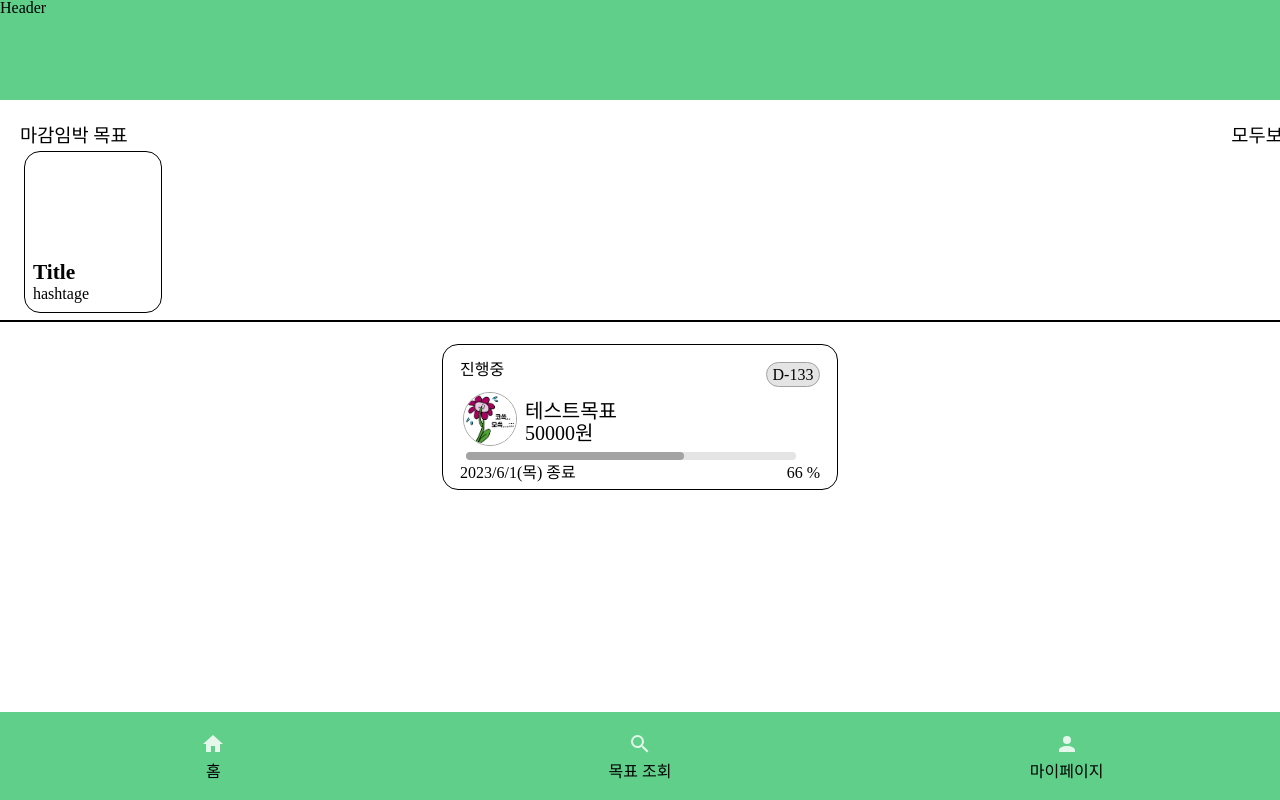
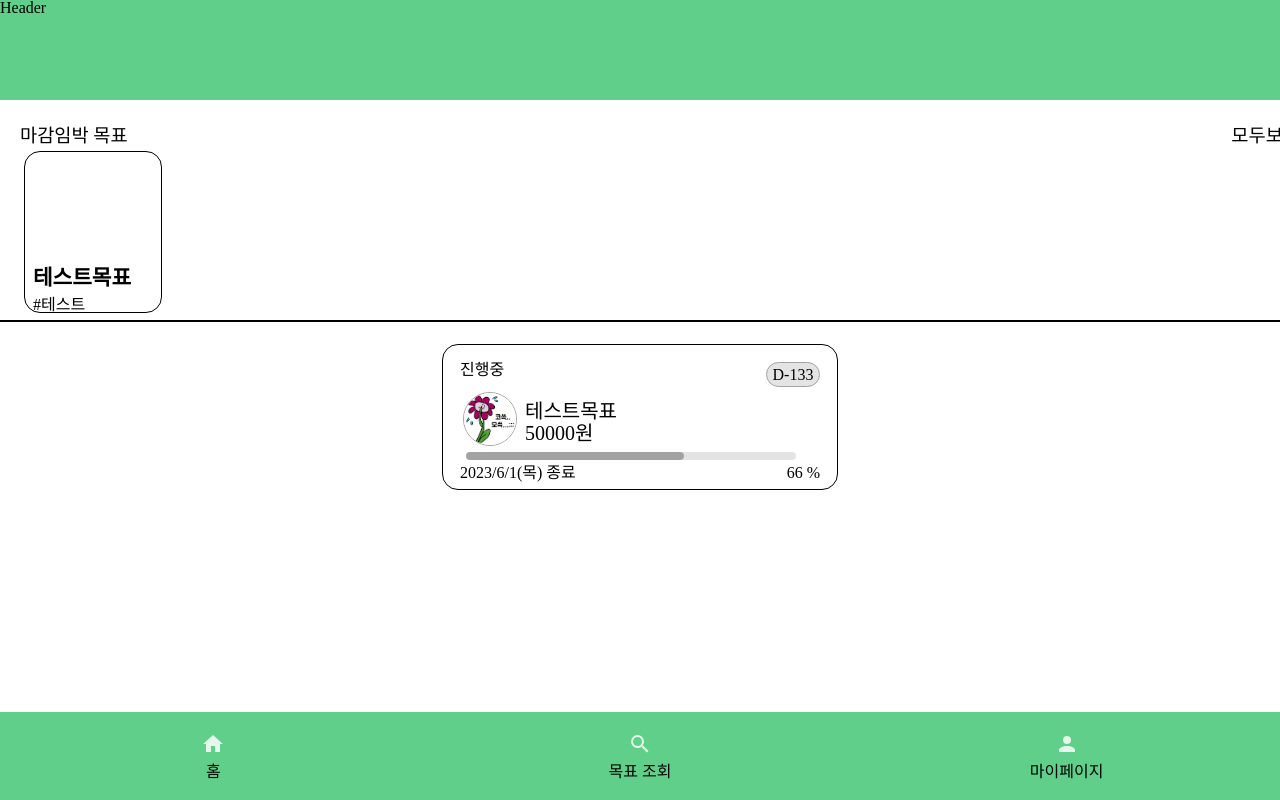
Before and after one commit to TeamBudgetOverflow/frontend, a React (Create React App) app: page /goals in a window 1280 px wide. Shown: the top 800 px of the page. Built offline with nearby package versions, Linux system fonts and the light colour scheme; no server answers; a web font is replaced by a local one.

Commit message:
FEAT: modify GoalCards #8

```diff
--- a/src/components/goals/ImpendingCardsSection/ImpendingGoalCards.tsx
+++ b/src/components/goals/ImpendingCardsSection/ImpendingGoalCards.tsx
@@ -2,13 +2,18 @@ import React from 'react';
 
 import styled from 'styled-components';
 
-const ImpendingGoalCards = () => {
+type GoalCardProps = {
+  title: string;
+  hashtag?: string;
+};
+
+const ImpendingGoalCards = ({ title, hashtag }: GoalCardProps) => {
   return (
     <CardWrapper>
       <ImageWrapper></ImageWrapper>
       <TextWrapper>
-        <Title>Title</Title>
-        <Hashtag>hashtage</Hashtag>
+        <Title>{title}</Title>
+        <Hashtag>{hashtag}</Hashtag>
       </TextWrapper>
     </CardWrapper>
   );
--- a/src/components/goals/ImpendingCardsSection/ImpendingGoalCardsList.tsx
+++ b/src/components/goals/ImpendingCardsSection/ImpendingGoalCardsList.tsx
@@ -3,14 +3,38 @@ import React from 'react';
 import styled from 'styled-components';
 import ImpendingGoalCards from './ImpendingGoalCards';
 
-const ImpendingGoalCardsList = () => {
+export interface GoalsArrProp {
+  goals: [
+    {
+      goalId: number;
+      title: string;
+      description?: string;
+      isPrivate: boolean;
+      hashtag?: string;
+      initialAmount: number;
+      currentAmount: number;
+      startDate: Date;
+      endDate: Date;
+      headCount: number;
+    }
+  ];
+}
+
+const ImpendingGoalCardsList = ({ goals }: GoalsArrProp) => {
+  const impendingGoalCard = goals.map((goal) => (
+    <ImpendingGoalCards
+      key={goal.goalId}
+      title={goal.title}
+      hashtag={goal.hashtag}
+    />
+  ));
   return (
     <ImpendingGoalCardsListLayout>
       <UpperWrapper>
         <Paragraphs>마감임박 목표</Paragraphs>
         <Paragraphs>모두보기</Paragraphs>
       </UpperWrapper>
-      <ImpendingGoalCards />
+      {impendingGoalCard}
     </ImpendingGoalCardsListLayout>
   );
 };
--- a/src/components/goals/goalCards/GoalCards.tsx
+++ b/src/components/goals/goalCards/GoalCards.tsx
@@ -11,6 +11,7 @@ import PercentageIndicator from '../../common/elem/PercentageIndicator';
 
 export type GoalAtomProps = {
   goal: {
+    goalId: number;
     title: string;
     description?: string;
     isPrivate: boolean;
--- a/src/pages/Goals.tsx
+++ b/src/pages/Goals.tsx
@@ -16,7 +16,7 @@ const Goals = () => {
 
   return (
     <div>
-      <ImpendingGoalCardsList />
+      <ImpendingGoalCardsList goals={goals} />
       <GoalCardsWrapper>{goalCards}</GoalCardsWrapper>
     </div>
   );
```
Also changed, not shown: src/recoil/GoalAtom.ts (+0 -13 lines).
